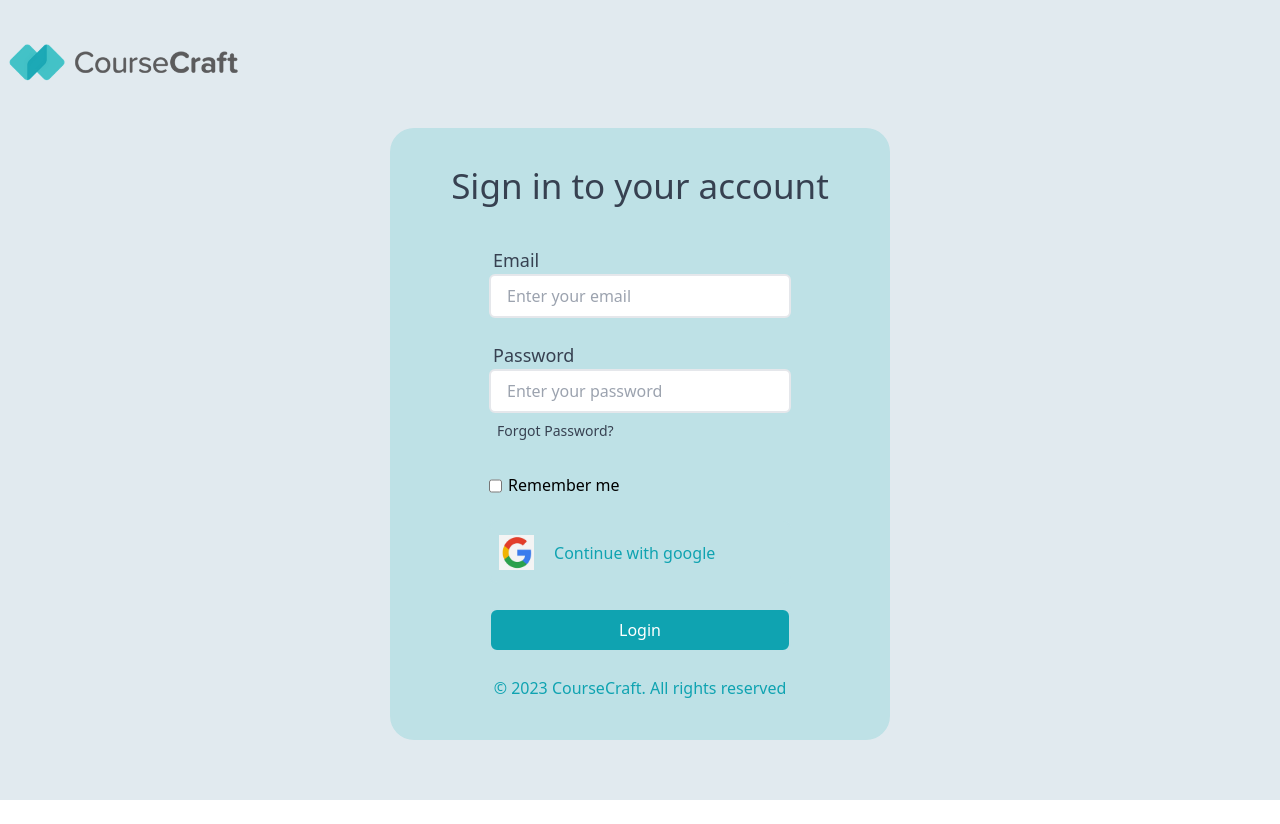
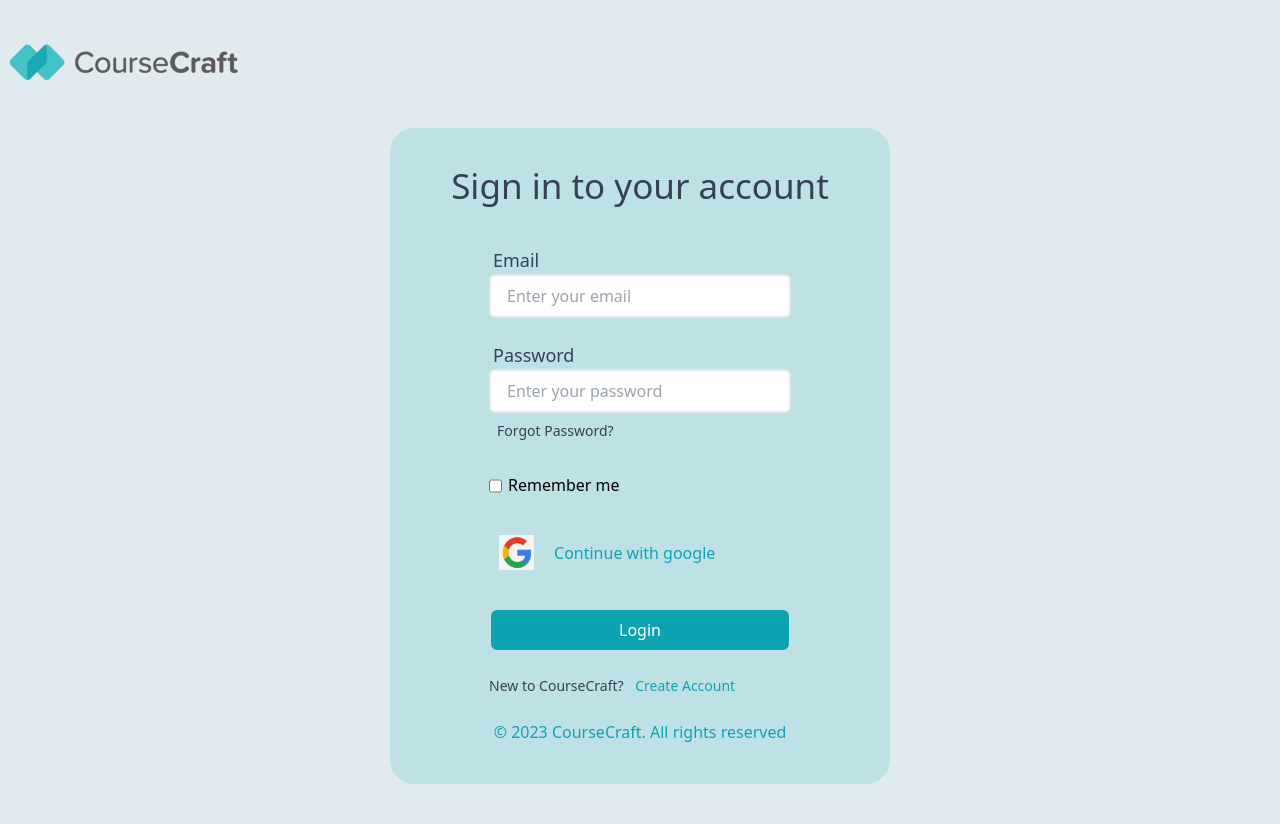
Before and after one commit to nihalshetty-boop/P565-SP24-LMS-G21-Frontend, a React (Vite) app: page /login in a window 1280 px wide. Before the commit the page ends 800 px from the top, so only its background shows below. Built offline with nearby package versions, Linux system fonts and the light colour scheme.

Commit message:
Added link to Login

```diff
--- a/src/ui/AuthForm.jsx
+++ b/src/ui/AuthForm.jsx
@@ -212,6 +212,14 @@ function Form({ type }) {
               className="px-32 text-white hover:bg-[#bee1e6] rounded-lg flex py-2 hover:text-[#0fa3b1] bg-[#0fa3b1] border-2 border-[#bee1e6] hover:border-[#0fa3b1]">
               {type === "login" ? "Login" : "Create Account"}
             </button>
+            {type === "login" && (
+              <span className="text-sm text-gray-700">
+                New to CourseCraft?{" "}
+                <Link className="text-[#0fa3b1] pl-2 hover:text-gray-700" to={"/signup"}>
+                  Create Account
+                </Link>
+              </span>
+            )}
             {type === "signup" && (
               <span className="text-sm text-gray-700">
                 Already have an account?{" "}
```
